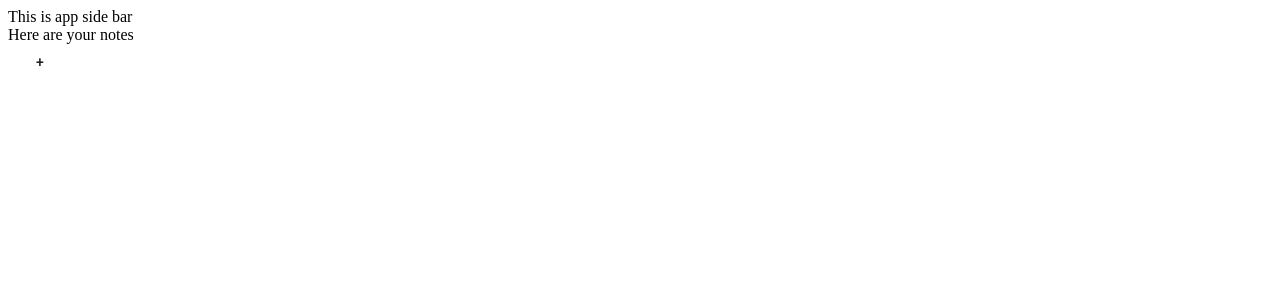
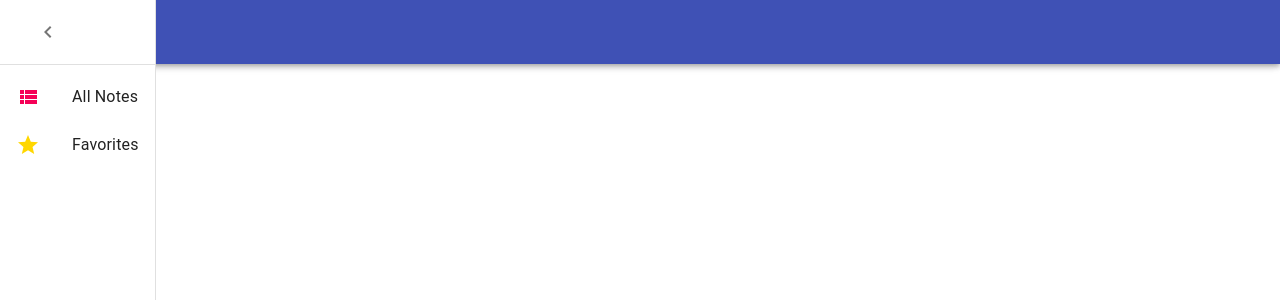
Before and after one commit to mdyerf/notepad, a React (Create React App) app: page / in a window 1280 px wide. Shown: the top 300 px of the page. Built offline with nearby package versions, Linux system fonts and the light colour scheme.

Commit message:
adding sidebar and menubar

```diff
--- a/package.json
+++ b/package.json
@@ -4,6 +4,8 @@
   "private": true,
   "dependencies": {
     "@material-ui/core": "^4.12.3",
+    "@material-ui/icons": "^4.11.2",
+    "@mui/icons-material": "^5.1.1",
     "@testing-library/jest-dom": "^5.11.4",
     "@testing-library/react": "^11.1.0",
     "@testing-library/user-event": "^12.1.10",
--- a/src/App.js
+++ b/src/App.js
@@ -3,19 +3,20 @@ import { Route, Routes, BrowserRouter } from "react-router-dom";
 import routes from "./constants/routes";
 import AddNote from "./screens/AddNote";
 import Notes from "./screens/Notes";
-import "./App.css";
 import SideBar from "./components/SideBar";
 
 function App() {
   return (
     <>
       <SideBar />
+      <div style={{ marginTop: 63 }}>
         <BrowserRouter>
           <Routes>
             <Route exact path={routes.Home} element={<Notes />} />
             <Route path={routes.AddNote} element={<AddNote />} />
           </Routes>
         </BrowserRouter>
+      </div>
     </>
   );
 }
--- a/src/components/SideBar.js
+++ b/src/components/SideBar.js
@@ -1,7 +1,76 @@
 import React from "react";
+import { useState } from "react";
+import ChevronLeftIcon from "@material-ui/icons/ChevronLeft";
+import ViewListIcon from "@material-ui/icons/ViewList";
+import StarIcon from "@material-ui/icons/Star";
+import MenuIcon from "@material-ui/icons/Menu";
+import {
+  AppBar,
+  Divider,
+  Drawer,
+  IconButton,
+  List,
+  ListItem,
+  ListItemIcon,
+  ListItemText,
+  Toolbar,
+} from "@material-ui/core";
+
+const drawerWidth = 240;
 
 function SideBar(props) {
-  return <div>This is app side bar</div>;
+  const [open, setOpen] = useState(true);
+  return (
+    <>
+      <AppBar position="fixed" open={open}>
+        <Toolbar>
+          <IconButton
+            color="inherit"
+            aria-label="open drawer"
+            onClick={() => setOpen(true)}
+            edge="start"
+            sx={{ mr: 2, ...(open && { display: "none" }) }}
+          >
+            <MenuIcon />
+          </IconButton>
+        </Toolbar>
+      </AppBar>
+      <Drawer
+        sx={{
+          width: drawerWidth,
+          flexShrink: 0,
+          "& .MuiDrawer-paper": {
+            width: drawerWidth,
+            boxSizing: "border-box",
+          },
+        }}
+        variant="persistent"
+        anchor="left"
+        open={open}
+      >
+        <Toolbar>
+          <IconButton onClick={() => setOpen(false)}>
+            <ChevronLeftIcon />
+          </IconButton>
+        </Toolbar>
+        <Divider />
+        <List>
+          <ListItem button onClick={() => setOpen(false)}>
+            <ListItemIcon>
+              <ViewListIcon color="secondary" />
+            </ListItemIcon>
+            <ListItemText primary="All Notes" />
+          </ListItem>
+          <ListItem button onClick={() => setOpen(false)}>
+            <ListItemIcon>
+              <StarIcon style={{ fill: "gold" }} />
+            </ListItemIcon>
+            <ListItemText primary="Favorites" />
+          </ListItem>
+        </List>
+      </Drawer>
+    </>
+  );
 }
 
 export default SideBar;
--- a/src/screens/Notes.js
+++ b/src/screens/Notes.js
@@ -6,7 +6,7 @@ import routes from "../constants/routes";
 function Notes(props) {
   return (
     <>
-      <div>Here are your notes</div>
+      <div style={{ borderTop: "1px solid black" }}>Here are your notes</div>
       <Link to={routes.AddNote}>
         <Button>+</Button>
       </Link>
```
Also changed, not shown: 2 other files (tests, documents, lock files or other folders). Lines whose indentation alone changed are shown as unchanged.
